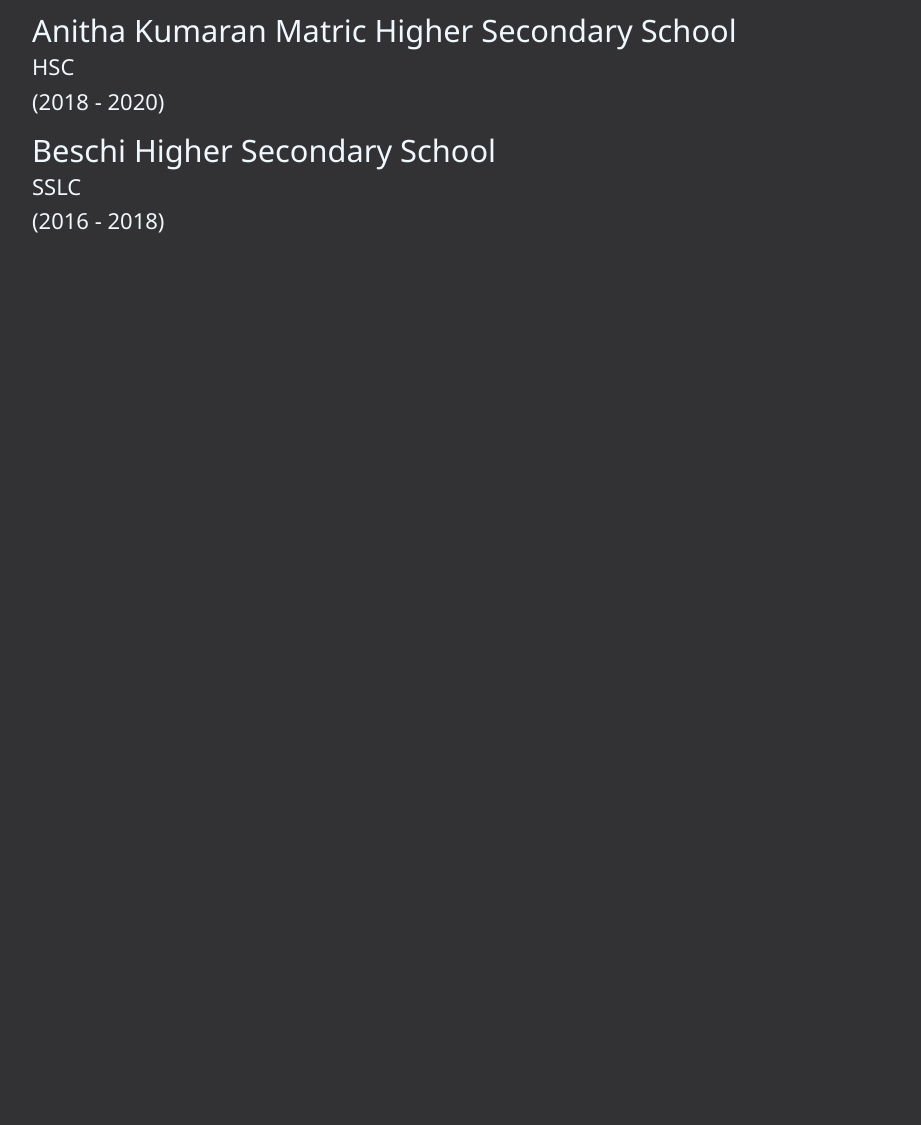
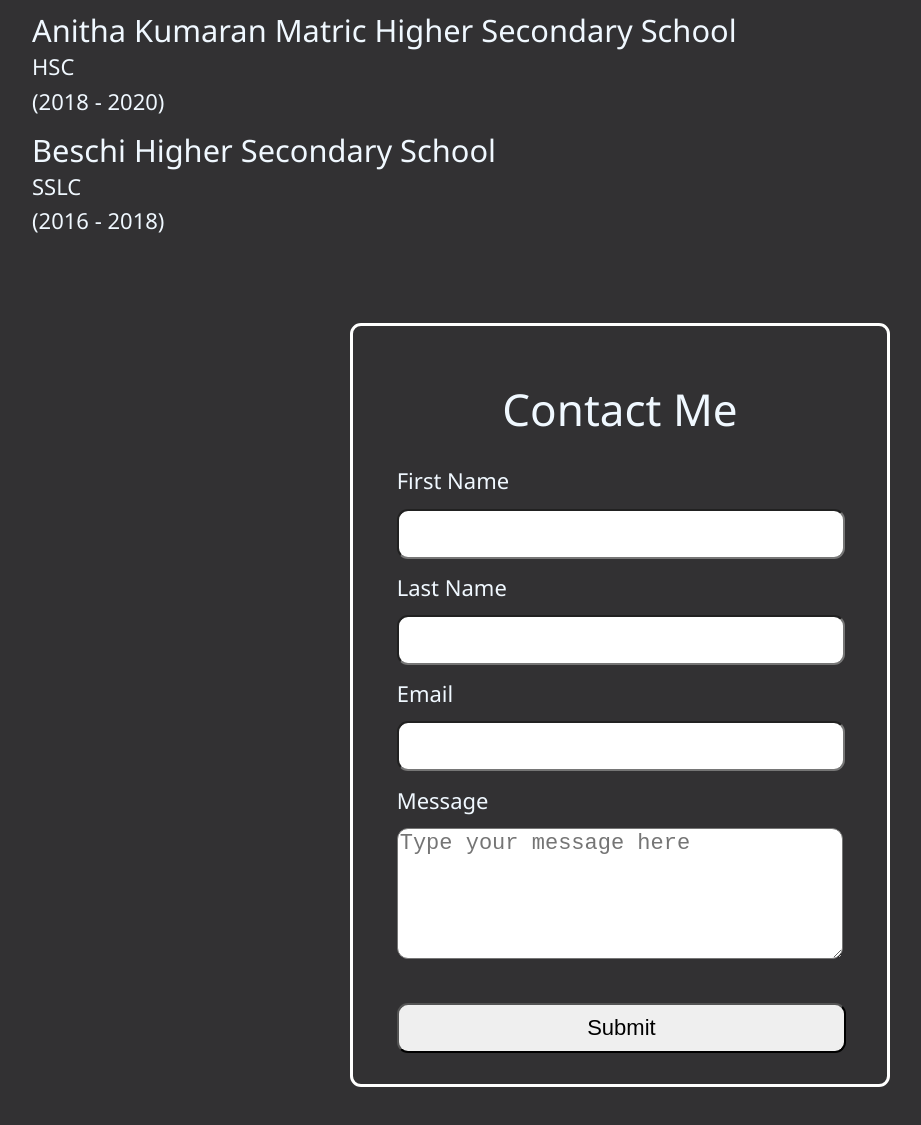
Before and after one commit to ashibinsam/ashibinsam.github.io, a plain HTML site: page index.html in a window 1280 px wide. Shown: the part 1281-2406 px from the top of the page, without its empty margins (20-941 px from the left). Before the commit the page ends 1581 px from the top, so only its background shows below. Drawn offline with Linux system fonts and the light colour scheme.

Commit message:
added Contact me functionality

```diff
--- a/index.html
+++ b/index.html
@@ -3,8 +3,9 @@
     <meta charset="utf-8">
     <head>
         <link rel="stylesheet" href="style.css">
+
         <title>Shibin Sam</title>
-
+        <link rel="icon" type="image/x-icon" href="black-briefcase.png">
     </head>
     <body>
         <div class="links">
@@ -46,6 +47,25 @@
             <p class="designation">SSLC</p>
             <p class="period">(2016 - 2018)</p>
         </div>
+
+        <div class="contact-form">
+            <form name="contact" method="post" action="https://forms.un-static.com/forms/df176d5f19717c6b17e08c43f62356bf100fda5a" id="contact">
+                <h2>Contact Me</h2>
+
+                <label for="firstname">First Name</label>
+                <input type="text" id="firstname" name="firstname" required>
+
+                <label for="lastname">Last Name</label>
+                <input type="text" id="lastname" name="lastname"/>
+
+                <label for="email">Email</label>
+                <input type="email" name="email" id="email">
+
+                <label for="message">Message</label>
+                <textarea name="message" id="message" cols="20" rows="5" placeholder="Type your message here"></textarea>
+                <button id="submit" type="submit" name="submit">Submit</button>
+            </form>
+            </div>
         <script src="main.js">
 
 
--- a/main.js
+++ b/main.js
@@ -4,6 +4,8 @@
 let letterIndex = 0;
 let wordIndex =0;
 let cursorState=true;
+const typingSpeed = 110;
+const cursorBlinkingSpeed = 300;
 
 function printLetters(phrase) {
     for(element of typing) {
@@ -12,7 +14,8 @@
             element.textContent = phrase;
             if(letterIndex == 0) {
                 wordIndex++;
-                wordIndex = wordIndex<dynamicWords.length ? wordIndex : 0;
+                //wordIndex = wordIndex<dynamicWords.length ? wordIndex : 0;  //this is complicated implementation
+                wordIndex %= dynamicWords.length;   // this is a simpler implementation of the above commeted line
                 element.textContent = "";
                 setTimeout(function() {printLetters(dynamicWords[wordIndex])},200);
             }
@@ -28,7 +31,7 @@
             letterIndex++;
             // console.log("element length:" + element.textContent.length);
             // console.log("phrase length:" + phrase.length);
-            setTimeout(function() {printLetters(phrase)},110);
+            setTimeout(function() {printLetters(phrase)},typingSpeed);
         }
 
 
@@ -42,12 +45,12 @@
     if(cursorState == false) {
         cursorState = true;
         text.textContent = "|";
-        setTimeout(()=>printCursor(),300);
+        setTimeout(()=>printCursor(),cursorBlinkingSpeed);
     }
     else {
         cursorState = false;
         text.innerHTML = "&nbsp";
-        setTimeout(()=>printCursor(),300);
+        setTimeout(()=>printCursor(),cursorBlinkingSpeed);
     }
 
 }
--- a/style.css
+++ b/style.css
@@ -1,3 +1,7 @@
+* {
+  box-sizing: content-box;
+}
+
 h1 {
     text-align:center;
     font-size: 3em;
@@ -36,6 +40,26 @@
 
  }
 
+ input, textarea,button{
+  font-size: 1em;
+  display:block;
+  margin: .6em 0em .6em 0em;
+  min-width: 20em;
+  max-width: 70%;
+  min-height: 2em;
+  border-radius: .5em;
+ }
+
+ button {
+  min-width: 19.7em;
+  margin-top: 2em;
+ }
+
+ label {
+  font-size: 1em;
+  font-weight: 300;
+ }
+
  .links{
    text-align: right;
  }
@@ -70,7 +94,21 @@
  .typing {
   color: bisque;
  }
+ form#contact {
+
+  max-width: 20.3em;
+  margin: auto;
+  border: solid white;
+  border-radius: .5em;
+  padding: .8em 2em;
+  margin-top: 4em;
+
+ }
+
  #cursor {
   font-weight:600;
   font-size: 1em;
  }
+ form h2 {
+  text-align: center;
+ }
```
Also changed, not shown: res/black-briefcase.png (added).
